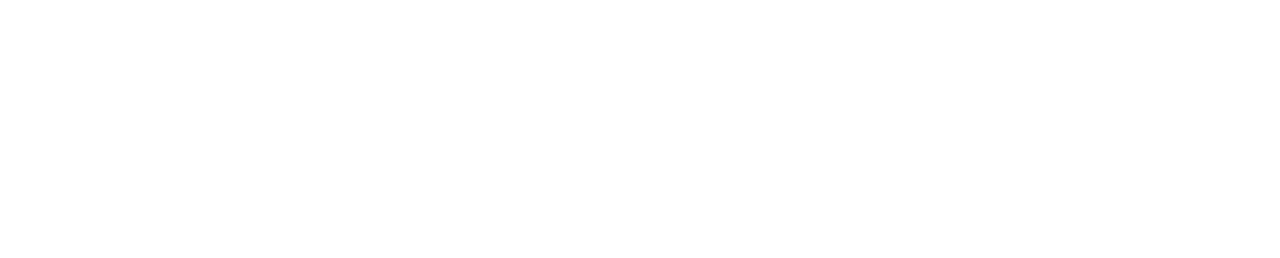
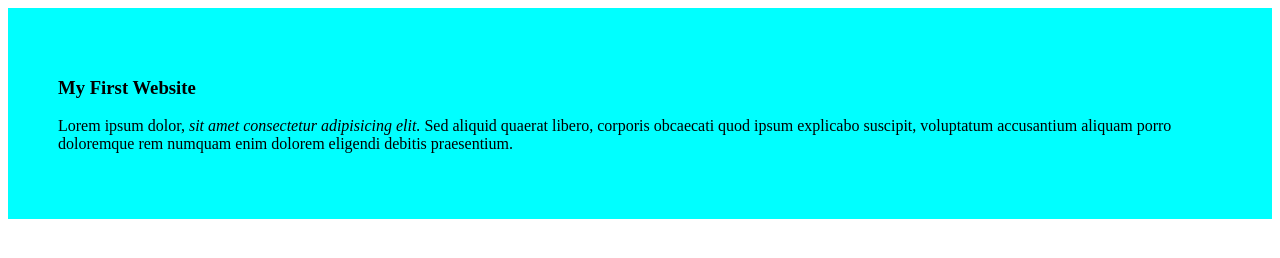
Before and after one commit to joykumar102/my-simple-website, a plain HTML site: page index.html in a window 1280 px wide. Drawn offline with Linux system fonts and the light colour scheme.

Commit message:
added the first blog

```diff
--- a/index.html
+++ b/index.html
@@ -4,8 +4,12 @@
     <meta charset="UTF-8">
     <meta name="viewport" content="width=device-width, initial-scale=1.0">
     <title>My Simple Website</title>
+    <link rel="stylesheet" href="styels/blog.css">
 </head>
 <body>
-
+    <div>
+        <h3>My First Website</h3>
+        <p>Lorem ipsum dolor, <i>sit amet consectetur adipisicing elit.</i> Sed aliquid quaerat libero, corporis obcaecati quod ipsum explicabo suscipit, voluptatum accusantium aliquam porro doloremque rem numquam enim dolorem eligendi debitis praesentium.</p>
+    </div>
 </body>
 </html>
--- /dev/null
+++ b/styels/blog.css
@@ -0,0 +1,5 @@
+div{
+     background-color: aqua;
+     padding: 50px;
+     border: black;
+}
```
